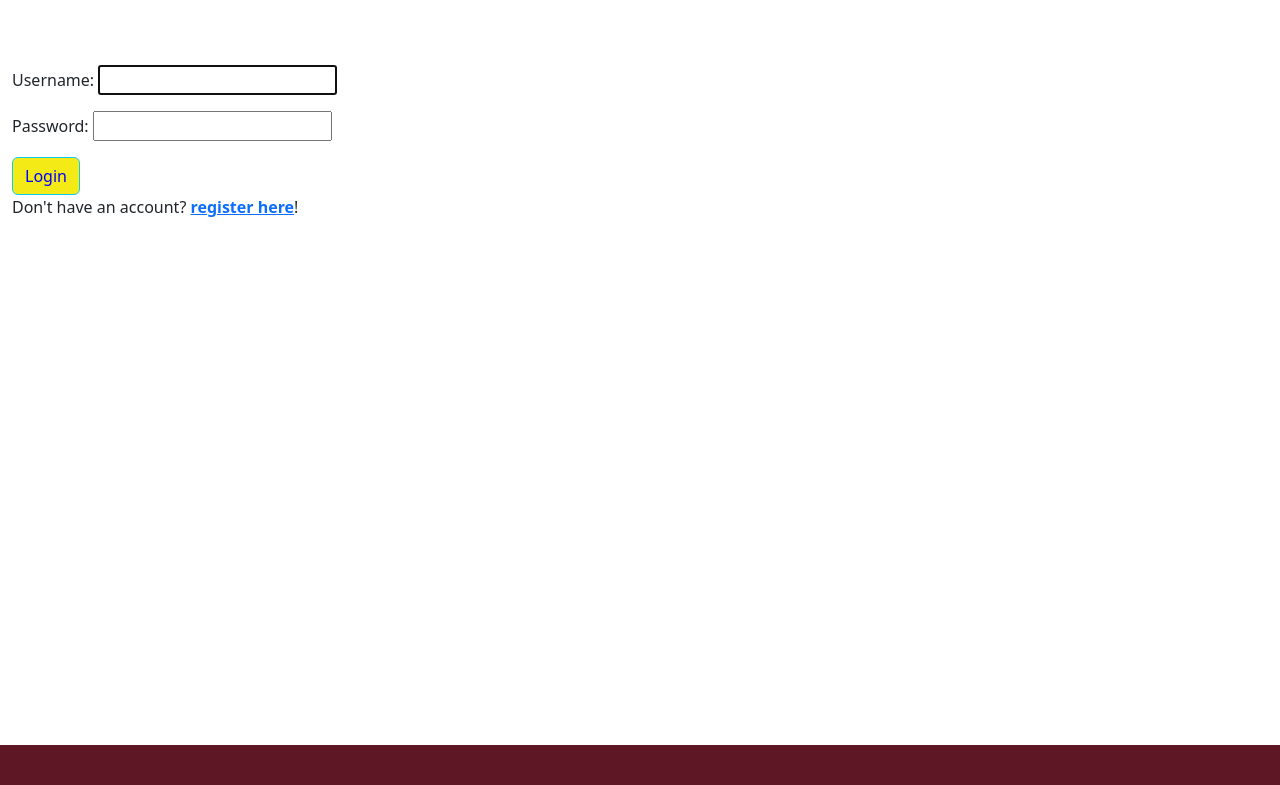
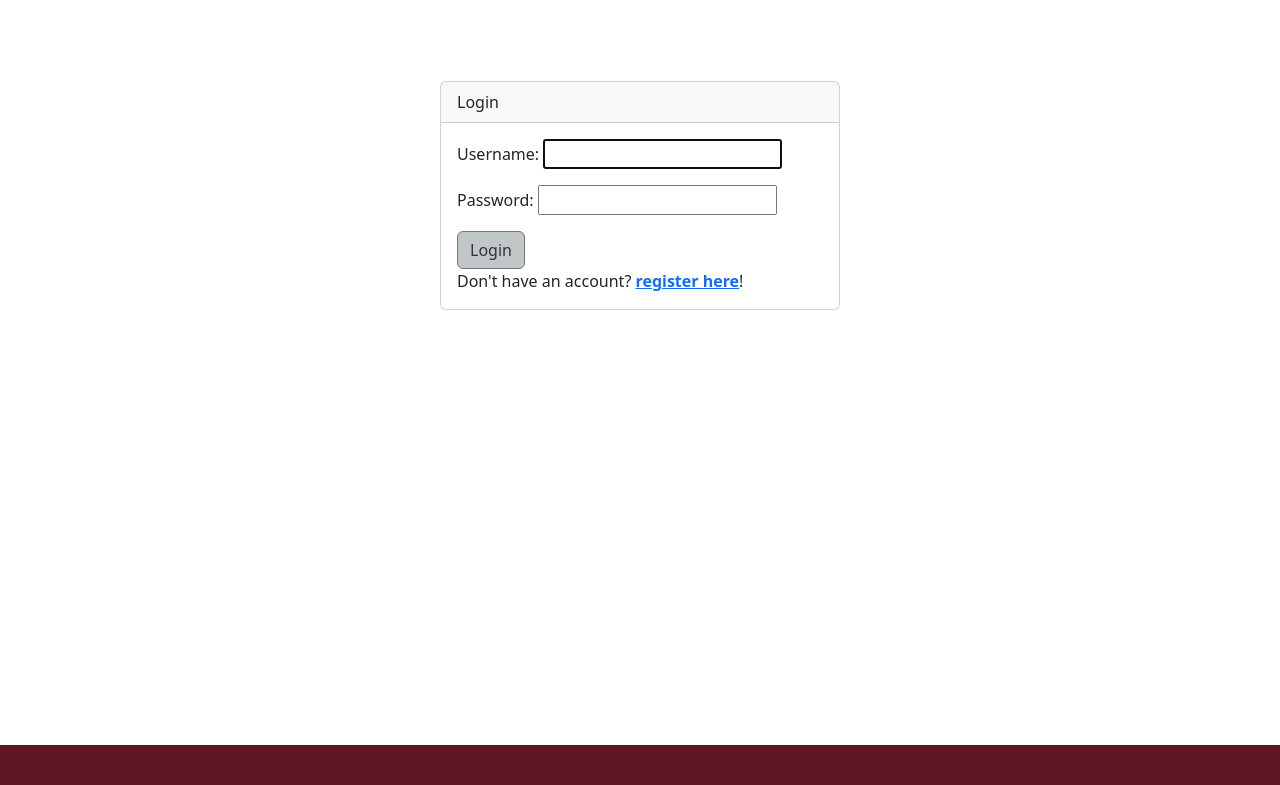
Before and after one commit to Visual-Analytics-Lab/COPE-ID-VAT, a Django app: page /login in a window 1280 px wide. Shown: the part 55-840 px from the top of the page. Run offline with Django 4.2, Linux system fonts and the light colour scheme; parts of the project's set-up code (start-up, migrations or seed data) failed here and were passed over; some libraries are stand-ins or nearby versions.

Commit message:
Login page centered and card used for login form

```diff
--- a/mysite/main/templates/main/login.html
+++ b/mysite/main/templates/main/login.html
@@ -2,12 +2,23 @@
 
 {% block content %}
 
-    <div class="container">
-        <form method="POST">
-        {% csrf_token %}
-        {{form.as_p}}
-            <button style="background-color:#F4EB16; color:blue" class="btn btn-outline-info" type="submit">Login</button>
-        </form>
-        Don't have an account? <a href="/register" target="blank"><strong>register here</strong></a>!
+<div class="container px-1 py-3">
+
+    <div class="d-flex justify-content-center">
+        <div class="card" style="width: 25rem;">
+            <div class="card-header">
+              Login
+            </div>
+            <div class="card-body">
+                <form method="POST">
+                    {% csrf_token %}
+                    {{form.as_p}}
+                        <button class="btn btn-primary" type="submit">Login</button>
+                    </form>
+                    Don't have an account? <a href="/register" target="blank"><strong>register here</strong></a>!
+            </div>
+          </div>
     </div>
+</div>
+
 {% endblock %}
```
